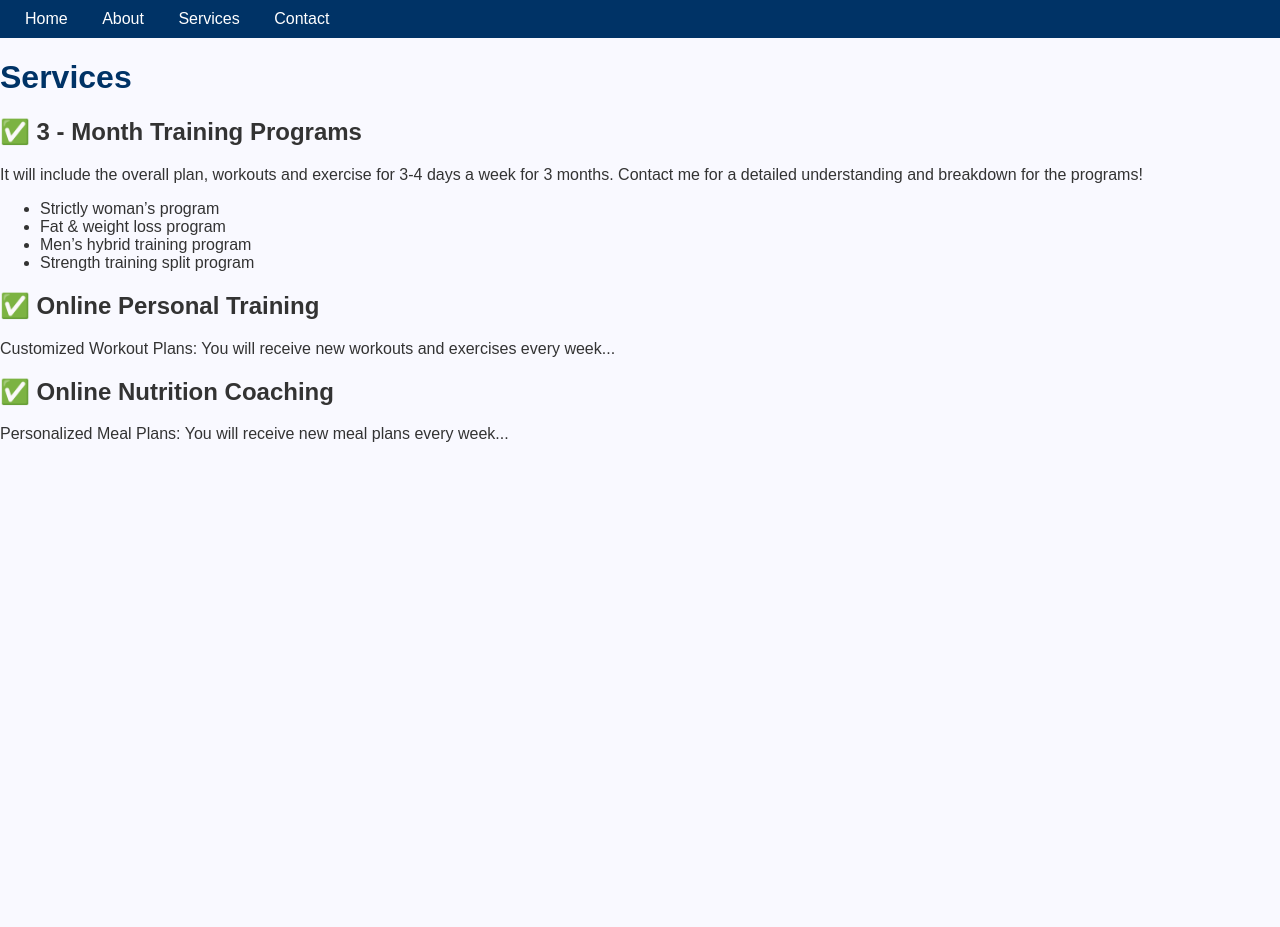
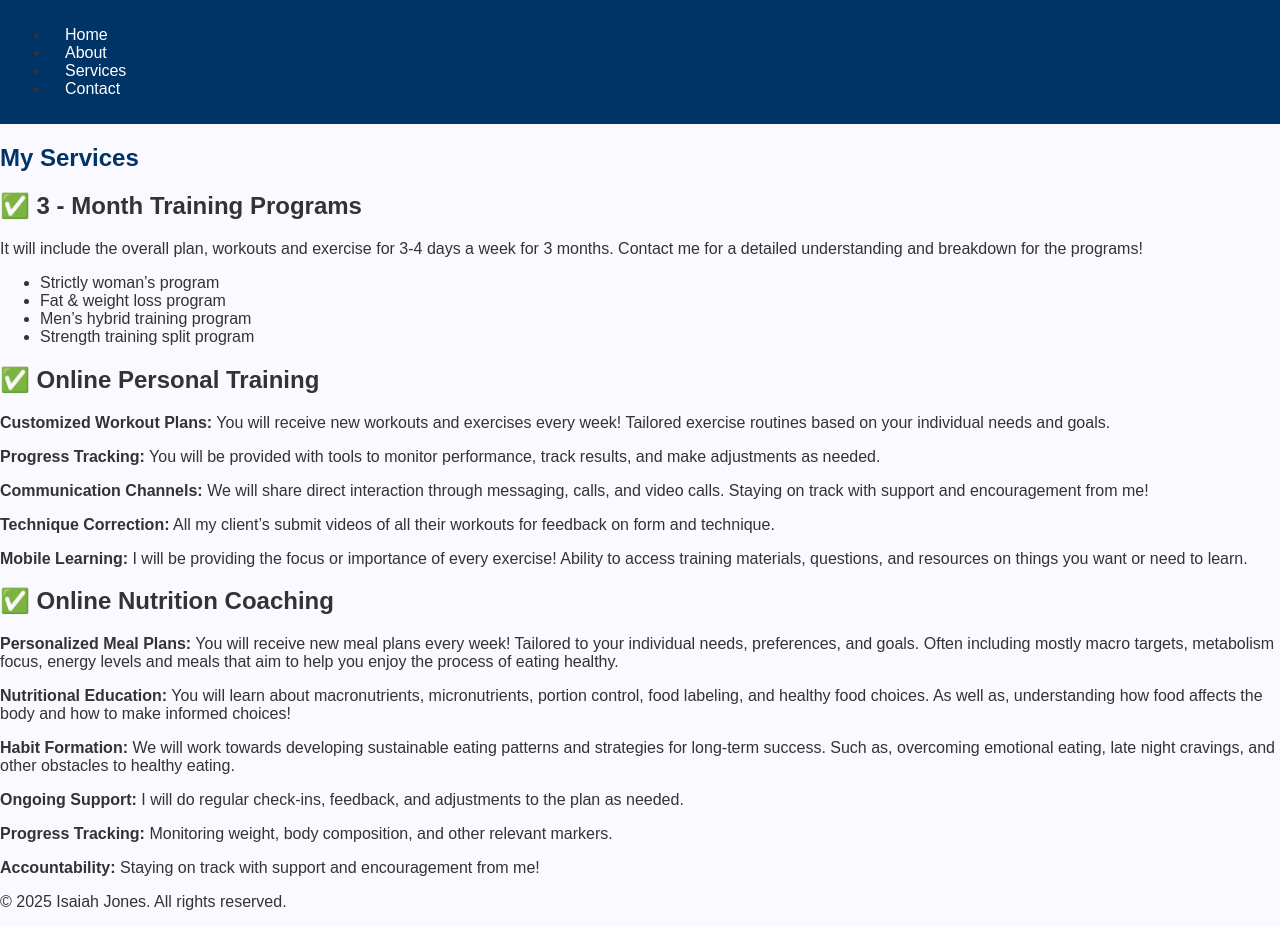
Before and after one commit to Isaiah0jones/Isaiahjones-site-, a plain HTML site: page services.html in a window 1280 px wide. Before the commit the page ends 800 px from the top, so only its background shows below. Drawn offline with Linux system fonts and the light colour scheme.

Commit message:
Update services.html

```diff
--- a/services.html
+++ b/services.html
@@ -2,32 +2,57 @@
 <html lang="en">
 <head>
   <meta charset="UTF-8">
+  <meta name="viewport" content="width=device-width, initial-scale=1.0">
   <title>Services - Isaiah Jones</title>
   <link rel="stylesheet" href="style.css">
 </head>
 <body>
   <header>
     <nav>
-      <a href="index.html">Home</a>
-      <a href="about.html">About</a>
-      <a href="services.html">Services</a>
-      <a href="contact.html">Contact</a>
+      <ul>
+        <li><a href="index.html">Home</a></li>
+        <li><a href="about.html">About</a></li>
+        <li><a href="services.html" class="active">Services</a></li>
+        <li><a href="contact.html">Contact</a></li>
+      </ul>
     </nav>
   </header>
+
   <main>
-    <h1>Services</h1>
+    <section class="services">
+      <h1>My Services</h1>
+
       <h2>✅ 3 - Month Training Programs</h2>
-    <p>It will include the overall plan, workouts and exercise for 3-4 days a week for 3 months. Contact me for a detailed understanding and breakdown for the programs!</p>
+      <p>
+        It will include the overall plan, workouts and exercise for 3-4 days a week for 3 months.
+        Contact me for a detailed understanding and breakdown for the programs!
+      </p>
       <ul>
         <li>Strictly woman’s program</li>
-      <li>Fat & weight loss program</li>
+        <li>Fat &amp; weight loss program</li>
         <li>Men’s hybrid training program</li>
         <li>Strength training split program</li>
       </ul>
+
       <h2>✅ Online Personal Training</h2>
-    <p>Customized Workout Plans: You will receive new workouts and exercises every week...</p>
+      <p><strong>Customized Workout Plans:</strong> You will receive new workouts and exercises every week! Tailored exercise routines based on your individual needs and goals.</p>
+      <p><strong>Progress Tracking:</strong> You will be provided with tools to monitor performance, track results, and make adjustments as needed.</p>
+      <p><strong>Communication Channels:</strong> We will share direct interaction through messaging, calls, and video calls. Staying on track with support and encouragement from me!</p>
+      <p><strong>Technique Correction:</strong> All my client’s submit videos of all their workouts for feedback on form and technique.</p>
+      <p><strong>Mobile Learning:</strong> I will be providing the focus or importance of every exercise! Ability to access training materials, questions, and resources on things you want or need to learn.</p>
+
       <h2>✅ Online Nutrition Coaching</h2>
-    <p>Personalized Meal Plans: You will receive new meal plans every week...</p>
+      <p><strong>Personalized Meal Plans:</strong> You will receive new meal plans every week! Tailored to your individual needs, preferences, and goals. Often including mostly macro targets, metabolism focus, energy levels and meals that aim to help you enjoy the process of eating healthy.</p>
+      <p><strong>Nutritional Education:</strong> You will learn about macronutrients, micronutrients, portion control, food labeling, and healthy food choices. As well as, understanding how food affects the body and how to make informed choices!</p>
+      <p><strong>Habit Formation:</strong> We will work towards developing sustainable eating patterns and strategies for long-term success. Such as, overcoming emotional eating, late night cravings, and other obstacles to healthy eating.</p>
+      <p><strong>Ongoing Support:</strong> I will do regular check-ins, feedback, and adjustments to the plan as needed.</p>
+      <p><strong>Progress Tracking:</strong> Monitoring weight, body composition, and other relevant markers.</p>
+      <p><strong>Accountability:</strong> Staying on track with support and encouragement from me!</p>
+    </section>
   </main>
+
+  <footer>
+    <p>&copy; 2025 Isaiah Jones. All rights reserved.</p>
+  </footer>
 </body>
 </html>
```
Lines whose indentation alone changed are shown as unchanged.
